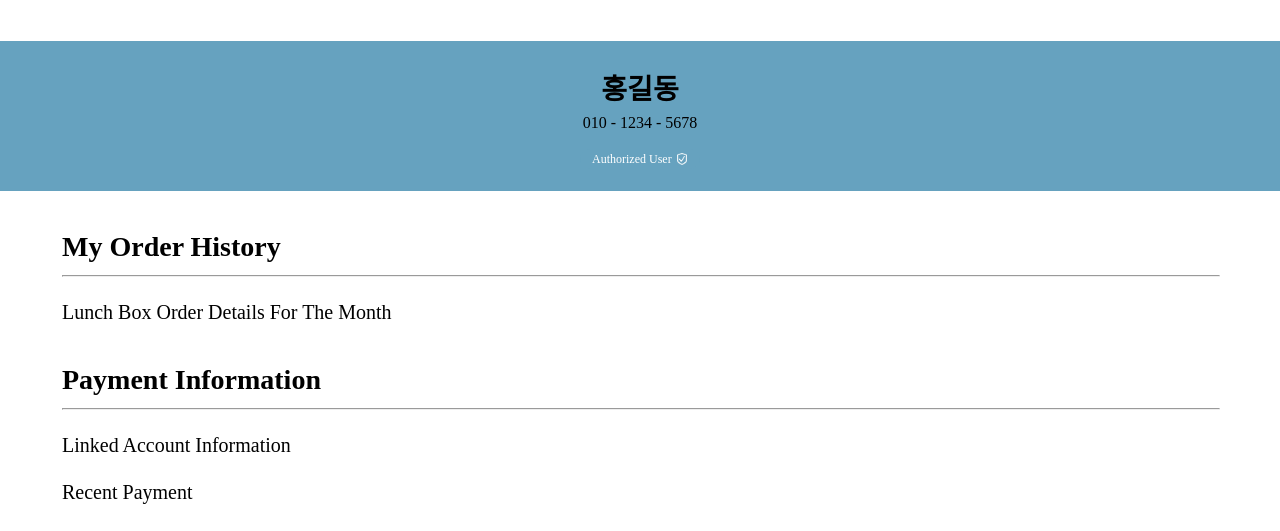
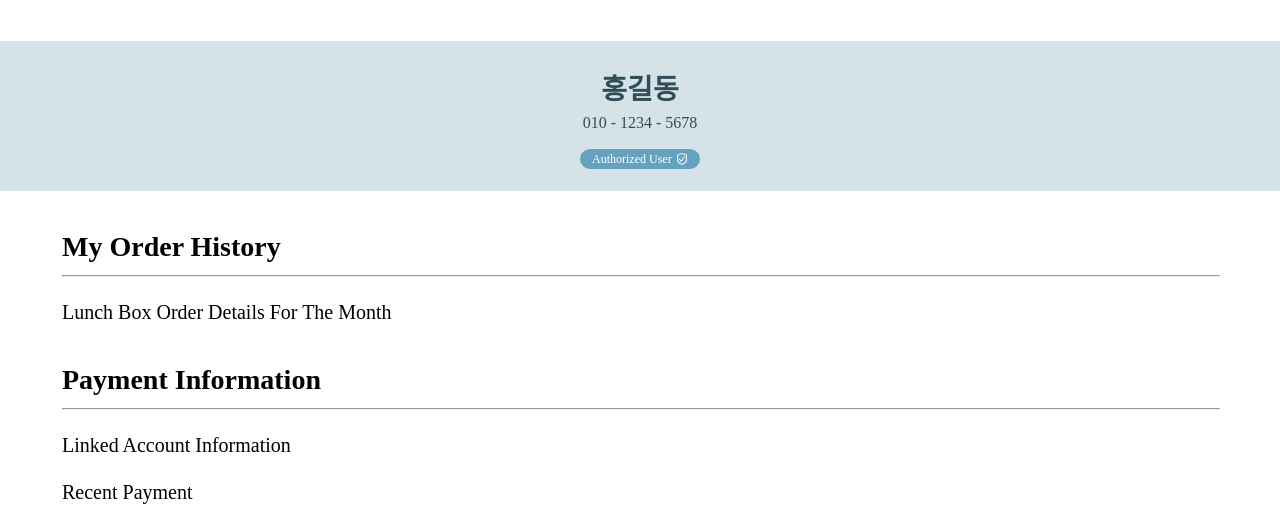
Before and after one commit to 2023GoogleSolutionChallenge/GDSC_Fooding, a website: page public/src/mypage.html in a window 1280 px wide. Shown: the part 269-800 px from the top of the page. Drawn offline with Linux system fonts and the light colour scheme; a web font is replaced by a local one.

Commit message:
[Chore] #27-mypage 배너 색상 변경

```diff
--- a/public/src/css/mypage.css
+++ b/public/src/css/mypage.css
@@ -8,13 +8,12 @@
     margin-top: 69px;
     margin-bottom: 44px;
     font-weight: bold;
-
 }
 
 .body-2{
     width:1440px;
     height:150px;
-    background-color: var(--fooding-base4);
+    background-color: var(--fooding-base5);
     text-align:center;
 }
 
@@ -23,11 +22,13 @@
     padding-top: 26px;
     padding-bottom:7px;
     font-size:28px;
+    color: var(--fooding-base2);
 }
 
 .body-2 .user-phone{
     font-size:16px;
     padding-bottom:17px;
+    color: var(--fooding-base2);
 }
 
 .body-2 .authorized-check{
```
Also changed, not shown: public/src/mypage.html (+0 -3 lines).
